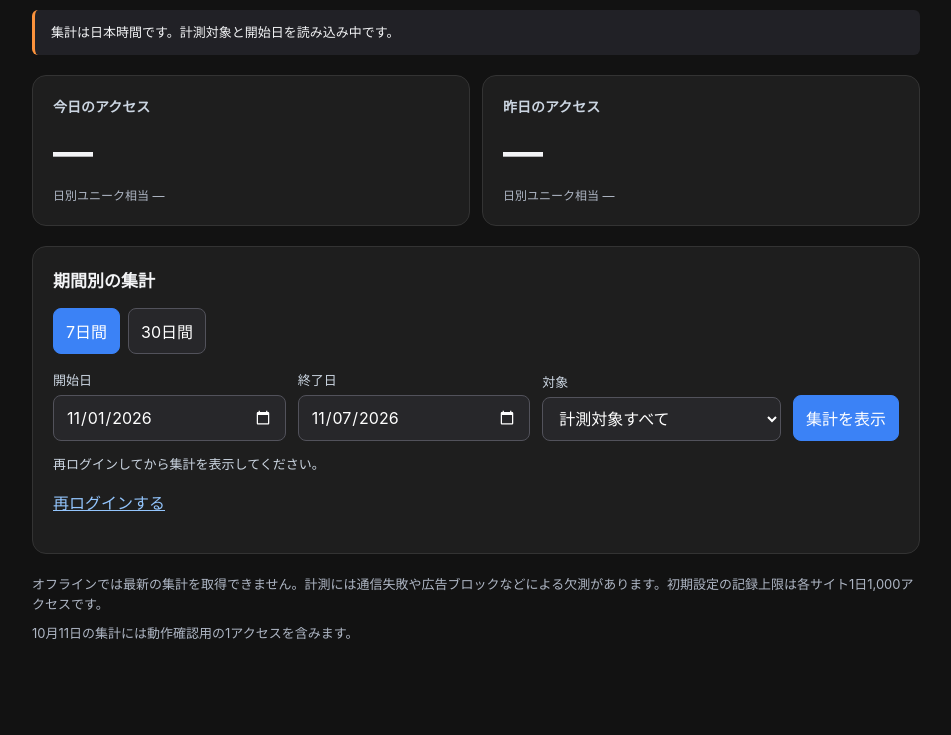
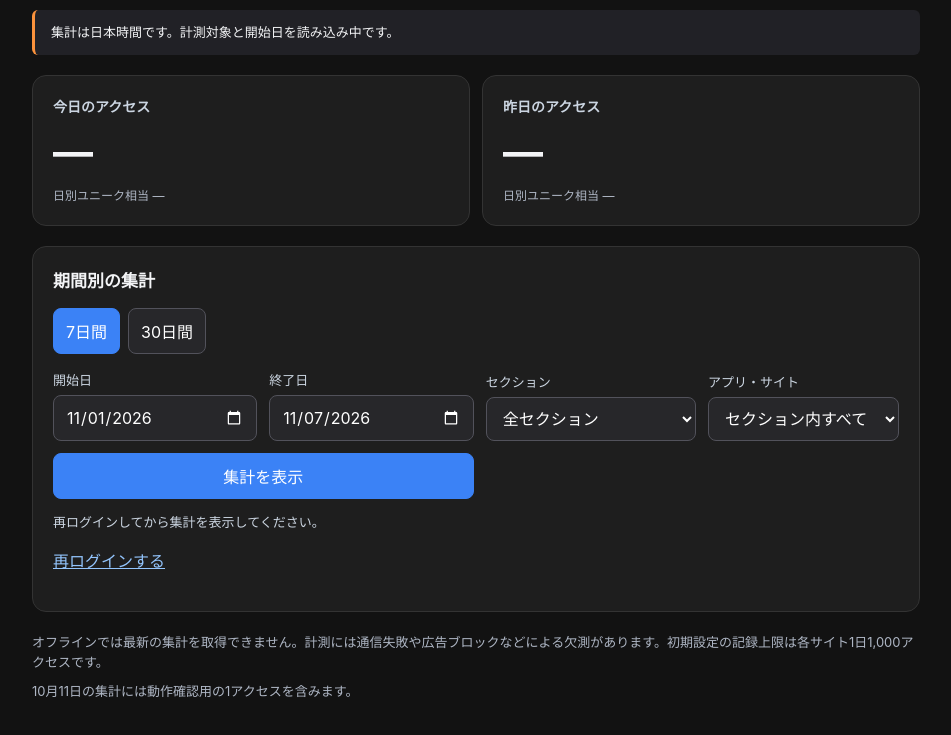
Before and after one commit to w9ptzcdty8-hash/mrs-analytics, a website: page admin/index.html in a window 1280 px wide. Shown: the part 137-872 px from the top of the page, without its empty margins (164-1115 px from the left). Before the commit the page ends 819 px from the top, so only its background shows below. Drawn offline with Linux system fonts and the light colour scheme; no server answers.

Commit message:
feat(admin): add section and app selectors with section ranking table

```diff
--- a/admin/index.html
+++ b/admin/index.html
@@ -14,7 +14,7 @@
   </section>
   <section class="panel"><h2>期間別の集計</h2>
     <div class="presets" aria-label="期間の選択"><button type="button" data-days="7" aria-pressed="true">7日間</button><button type="button" data-days="30" aria-pressed="false">30日間</button></div>
-    <form id="filters"><div class="date-fields"><label>開始日<input type="date" id="start" required></label><label>終了日<input type="date" id="end" required></label></div><label>対象<select id="site"><option value="">計測対象すべて</option></select></label><button type="submit" id="refresh">集計を表示</button></form>
+    <form id="filters"><div class="date-fields"><label>開始日<input type="date" id="start" required></label><label>終了日<input type="date" id="end" required></label></div><label>セクション<select id="section"><option value="">全セクション</option><option value="WORKS">MRS WORKS</option><option value="TOOLS">MRS TOOLS</option><option value="GAMES">MRS GAMES</option><option value="KIDS">MRS KIDS</option></select></label><label>アプリ・サイト<select id="site"><option value="">セクション内すべて</option></select></label><button type="submit" id="refresh">集計を表示</button></form>
     <p id="status" role="status" aria-live="polite">読み込み中…</p><p id="relogin" hidden><a href="/">再ログインする</a></p>
     <div id="results" hidden>
       <div class="totals"><p>アクセス数<strong id="period-pv">—</strong></p><p>日別ユニーク相当の合計<strong id="period-uv">—</strong></p></div>
@@ -22,7 +22,8 @@
       <h3>日別アクセス数の推移</h3><div id="chart" class="chart"></div>
       <p class="muted">日別ユニーク相当はサイト・ブラウザ・日ごとの目安です。期間内の人数ではありません。</p>
       <details><summary>日別の数値を見る</summary><div class="table-wrap"><table><thead><tr><th scope="col">日付</th><th scope="col">アクセス</th><th scope="col">ユニーク相当</th></tr></thead><tbody id="daily"></tbody></table></div></details>
-      <h3>対象別のアクセス数</h3><div class="table-wrap"><table><thead><tr><th scope="col">対象</th><th scope="col">アクセス</th></tr></thead><tbody id="ranking"></tbody></table></div>
+      <div id="section-ranking-wrap"><h3>セクション別のアクセス数</h3><div class="table-wrap"><table><thead><tr><th scope="col">セクション</th><th scope="col">アクセス</th></tr></thead><tbody id="section-ranking"></tbody></table></div></div>
+      <h3>アプリ・サイト別のアクセス数</h3><div class="table-wrap"><table><thead><tr><th scope="col">対象</th><th scope="col">アクセス</th></tr></thead><tbody id="ranking"></tbody></table></div>
       <p class="muted" id="unclassified"></p>
     </div>
   </section>
```
